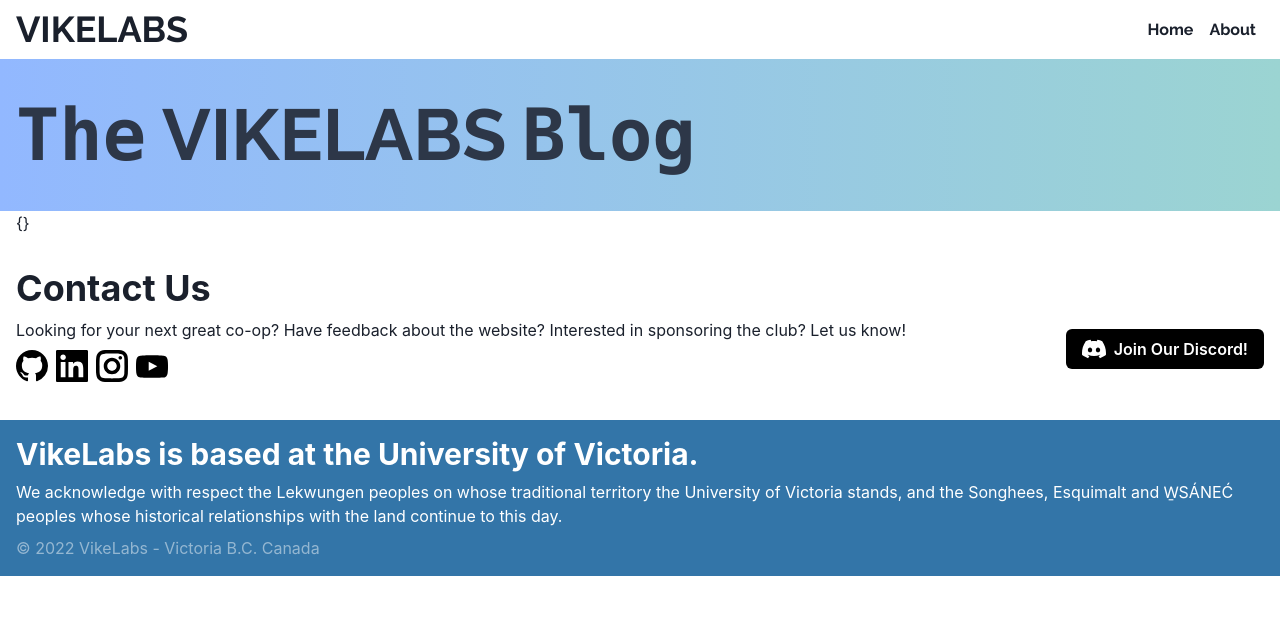
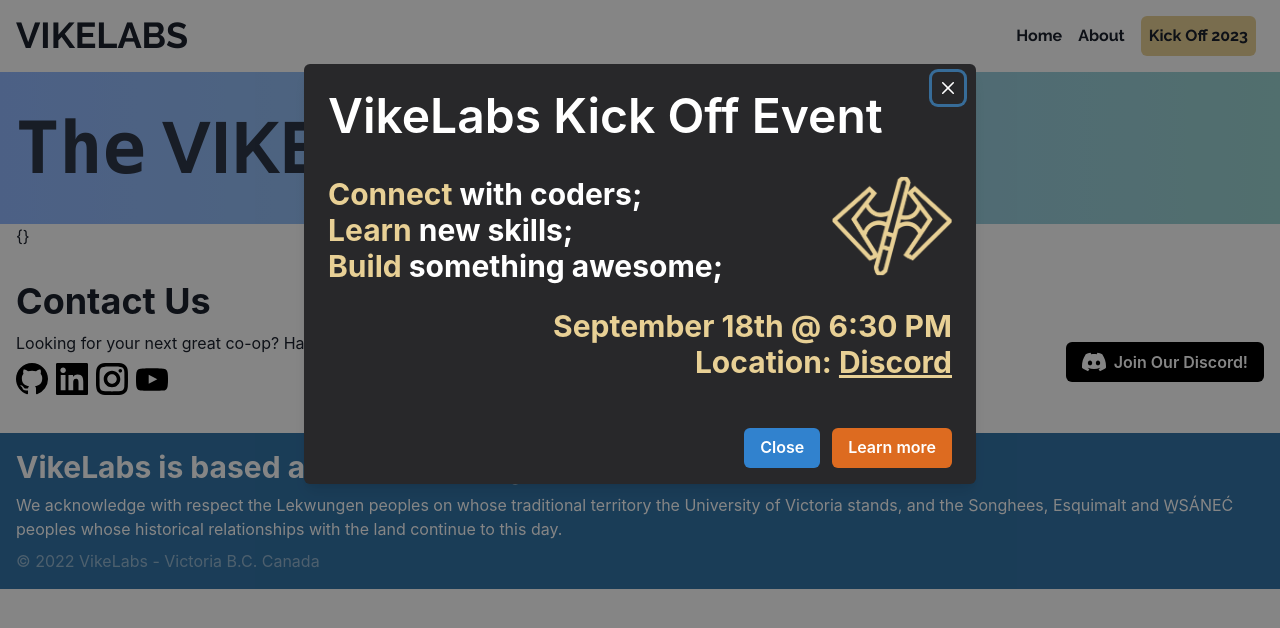
Before and after one commit to VikeLabs/vikelabs.ca, a Next.js app: page /blog in a window 1280 px wide. Shown: the top 628 px of the page. Built offline with nearby package versions, Linux system fonts and the light colour scheme.

Commit message:
Revert "remove kickoff stuff"
This reverts commit 307c0f6e462a9658775ca6345631ed1c34137d60.

```diff
--- a/components/header.tsx
+++ b/components/header.tsx
@@ -20,10 +20,10 @@ const menuItems: MenuItem[] = [
     title: "About",
     to: "/about",
   },
-  //{
-  //  title: "Kick Off 2023",
-  //  to: "/kickoff",
-  //},
+  {
+    title: "Kick Off 2023",
+    to: "/kickoff",
+  },
   // {
   //   title: "Blog",
   //   to: "/blog",
--- a/layouts/base.tsx
+++ b/layouts/base.tsx
@@ -1,6 +1,7 @@
 import { Box } from "@chakra-ui/layout";
 import { Footer } from "../components/footer";
 import { Header } from "../components/header";
+import { KickOffModal } from "../pages/kickoff";
 
 export const BaseLayout = ({ children }) => {
   return (
--- a/pages/_app.tsx
+++ b/pages/_app.tsx
@@ -5,6 +5,7 @@ import theme from "../theme";
 import "@fontsource/kanit";
 // import "@fontsource/raleway";
 import "@fontsource/raleway/700.css";
+import { KickOffModal } from "./kickoff";
 // import "@fontsource/raleway/800.css";
 // import "@fontsource/raleway/900.css";
 
@@ -12,6 +13,7 @@ export function App({ Component, pageProps }: AppProps) {
   return (
     <ChakraProvider theme={theme}>
       <Component {...pageProps} />
+      <KickOffModal />
     </ChakraProvider>
   );
 }
```
